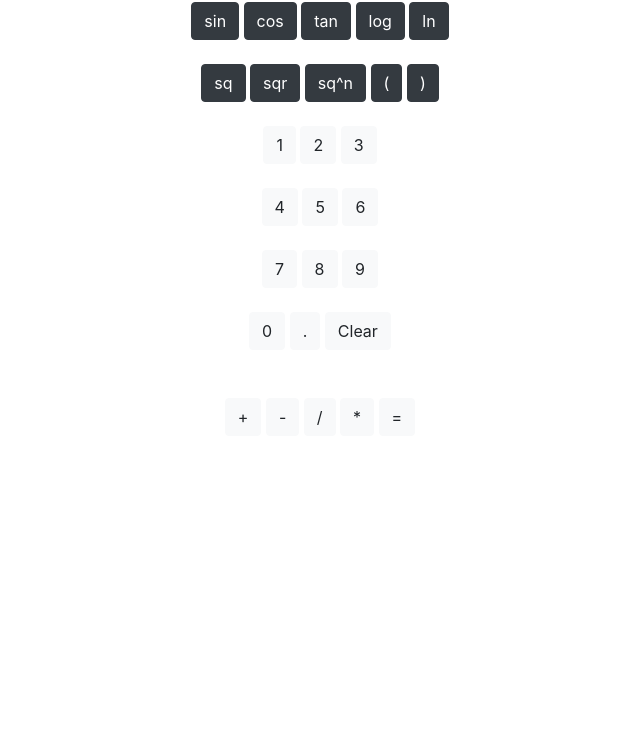
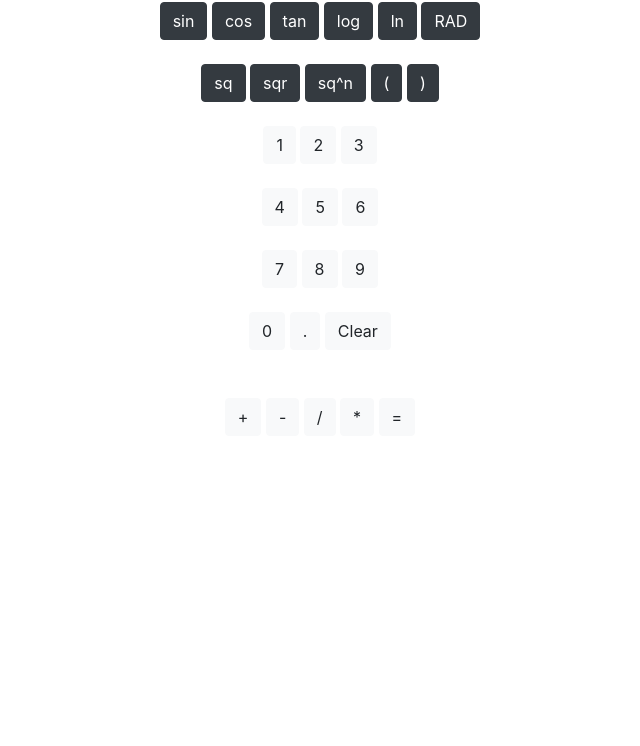
Before and after one commit to NotZacM/webCalc, a plain HTML site: page index.html in a window 1280 px wide. Shown: the part 54-800 px from the top of the page, without its empty margins (320-960 px from the left). Drawn offline with nearby package versions, Linux system fonts and the light colour scheme.

Commit message:
added deg and rad button and functionality

```diff
--- a/index.html
+++ b/index.html
@@ -16,6 +16,7 @@
                     <button type="button" class="btn btn-dark" id="tan" value="tan">tan</button>
                     <button type="button" class="btn btn-dark" id="log" value="log">log</button>
                     <button type="button" class="btn btn-dark" id="ln" value="ln">ln</button>
+                    <button type="button" class="btn btn-dark" id="toggleButton">RAD</button>
                 </div>
                 <br>
                 <div>
```
